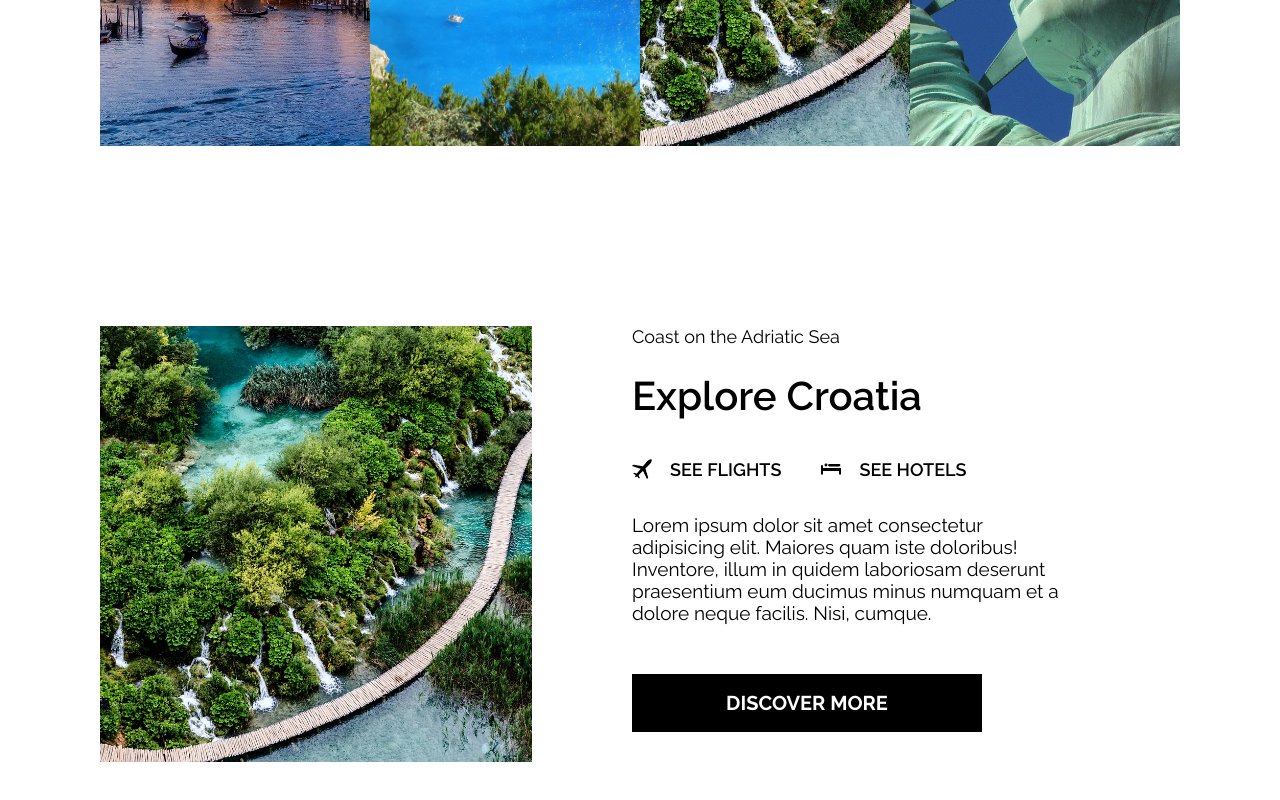
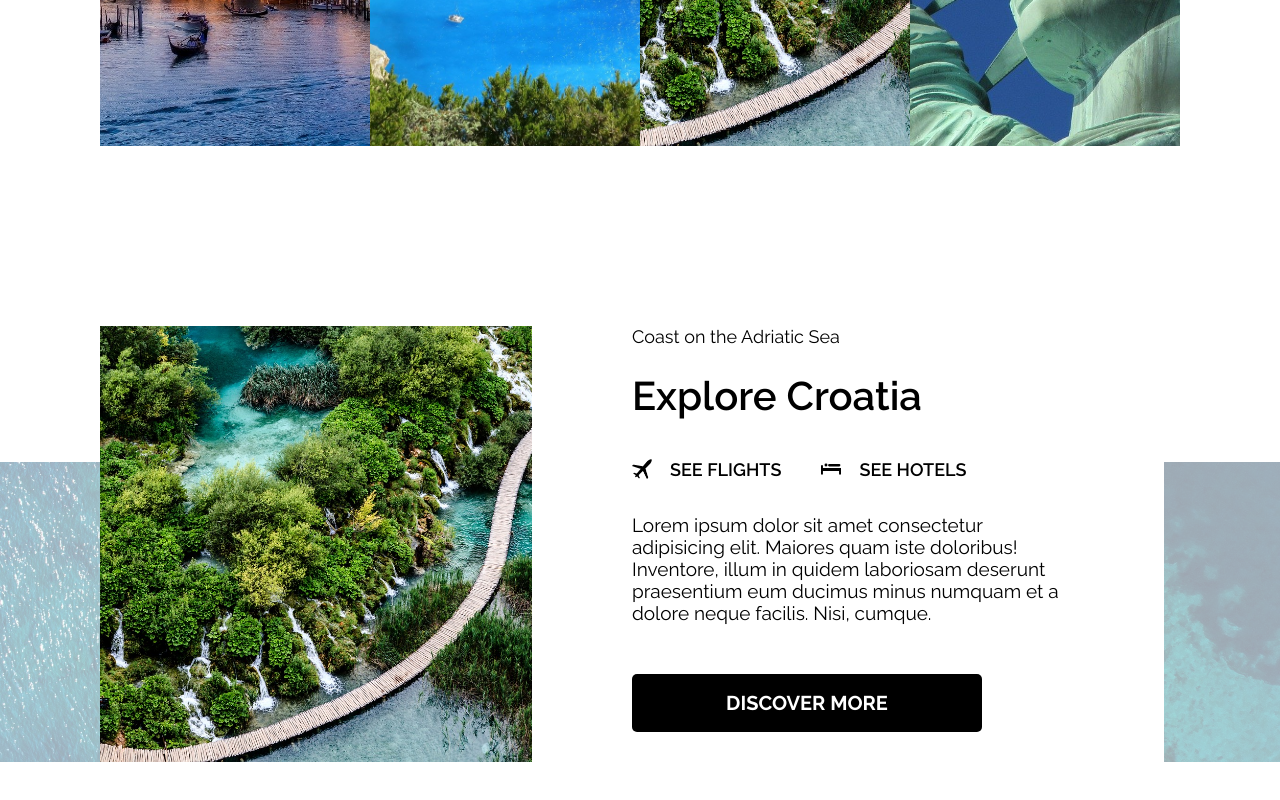
Before and after one commit to VictorHAguilera/web-vacation, a plain HTML site: page index.html in a window 1280 px wide. Shown: the part 1224-2024 px from the top of the page. Drawn offline with Linux system fonts and the light colour scheme.

Commit message:
actualizando sección contenido

```diff
--- a/estilos/estilos.less
+++ b/estilos/estilos.less
@@ -236,6 +236,7 @@ header {
     padding: 0px 100px;
     display: flex;
     flex-flow: row;
+    z-index: 1;
 
     .imagen-ciudad {
       width: 40%;
@@ -248,6 +249,7 @@ header {
     .texto-ciudad {
       width: 40%;
       padding: 0px 100px;
+      background-color: #fff;
 
       h3 {
         margin: 0px;
@@ -296,9 +298,19 @@ header {
         text-align: center;
         width: 210px;
         margin-bottom: 30px;
+        border-radius: 5px;
       }
     }
   }
   .ciudad-bg {
+    background-image: url(/assets/croacia_bg.jpg);
+    background-size: cover;
+    background-position: center;
+    width: 100%;
+    height: 300px;
+    position: absolute;
+    bottom: 0px;
+    z-index: -10;
+    opacity: 0.38;
   }
 }
```
Also changed, not shown: assets/croacia_bg.jpg (added), estilos/estilos.css.
